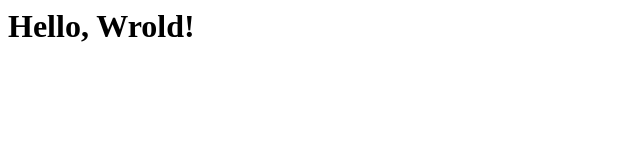
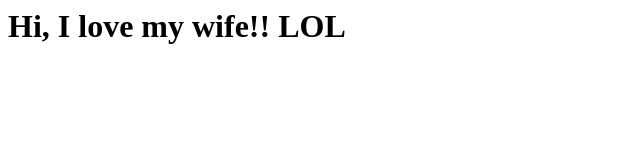
Before and after one commit to joseph-c-choi/myfirstwebpage2, a plain HTML site: page index.html in a window 1280 px wide. Shown: the whole page, without its empty margins (0-640 px from the left). Drawn offline with Linux system fonts and the light colour scheme.

Commit message:
Update index.html

```diff
--- a/index.html
+++ b/index.html
@@ -1 +1 @@
-<h1>Hello, Wrold!</h1>
+<h1>Hi, I love my wife!! LOL</h1>
```
